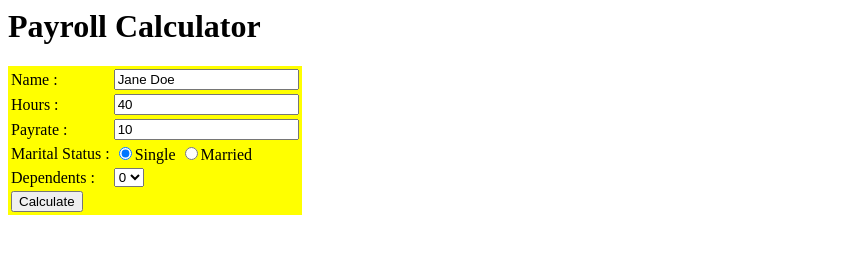
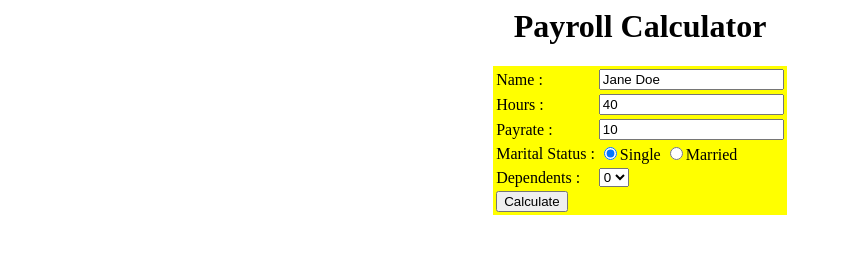
Before and after one commit to ananyapati26/payroll, a plain HTML site: page index.html in a window 1280 px wide. Shown: the whole page, without its empty margins (0-842 px from the left). Drawn offline with Linux system fonts and the light colour scheme.

Commit message:
Update index.html

```diff
--- a/index.html
+++ b/index.html
@@ -38,8 +38,8 @@
 </head>
 <body>
     <form name="payroll">
-        <h1>Payroll Calculator</h1>
-
+        <h1 style="text-align: center">Payroll Calculator</h1>
+<div style="display: flex; justify-content: space-around;">
         <!-- First Table for input fields -->
         <table bgcolor="yellow">
             <tr>
@@ -78,7 +78,7 @@
         </table>
 
         <!-- Second Table for results, initially hidden -->
-        <table id="resultTable" bgcolor="lightgrey" style="display: none; margin-top: 10px;">
+        <table id="resultTable" bgcolor="aqua" style="display: none; margin-top: 10px;">
             <tr>
                 <td>Gross pay :</td>
                 <td><input type="text" name="txtgpay"></td>
@@ -95,6 +95,7 @@
                 <td><input type="button" value="Clear" onclick="btnclear()"></td>
             </tr>
         </table>
+    </div>
     </form>
 </body>
 </html>
```
